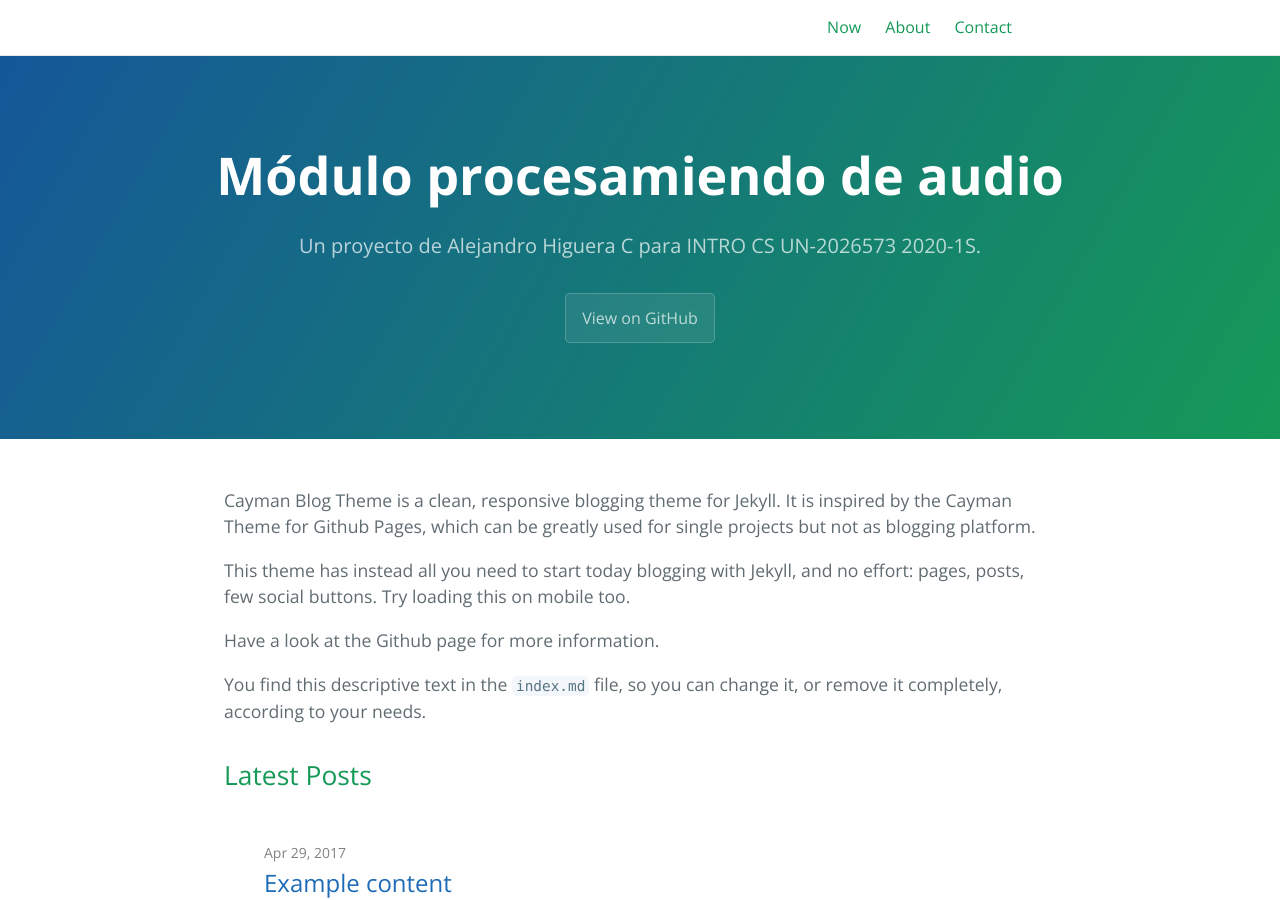
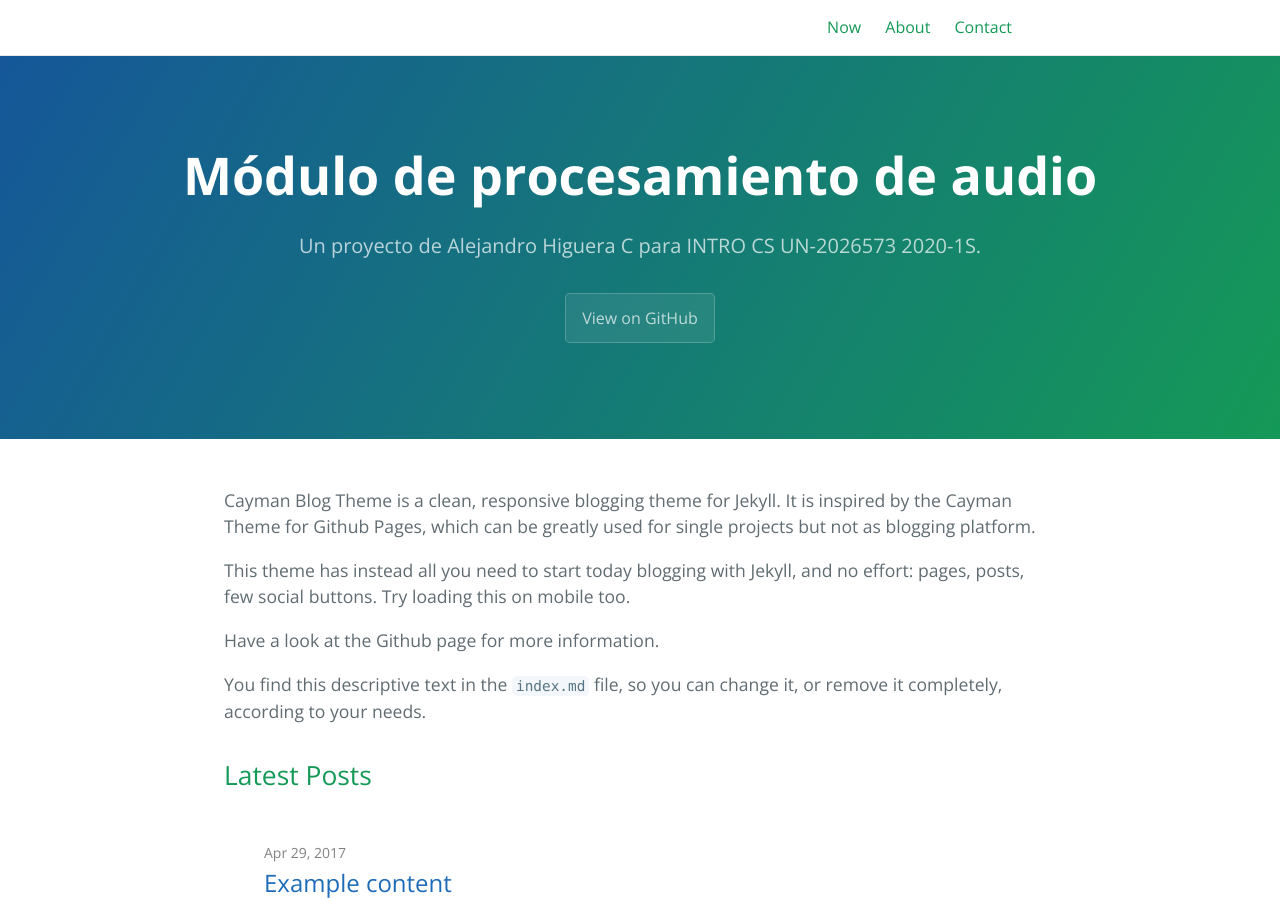
Before and after one commit to DarkNightSoldier/AudioProcessing, a Jekyll site: the page built from index.md, in a window 1280 px wide and 900 px high. Built offline with Jekyll 4.4.1, drawn with Linux system fonts in a browser that asks for light colours.

Commit message:
Update _config.yml

```diff
--- a/_config.yml
+++ b/_config.yml
@@ -1,4 +1,4 @@
-title: Módulo procesamiendo de audio
+title: Módulo de procesamiento de audio
 description: Un proyecto de Alejandro Higuera C para INTRO CS UN-2026573 2020-1S.
 show_downloads: false
 
```
